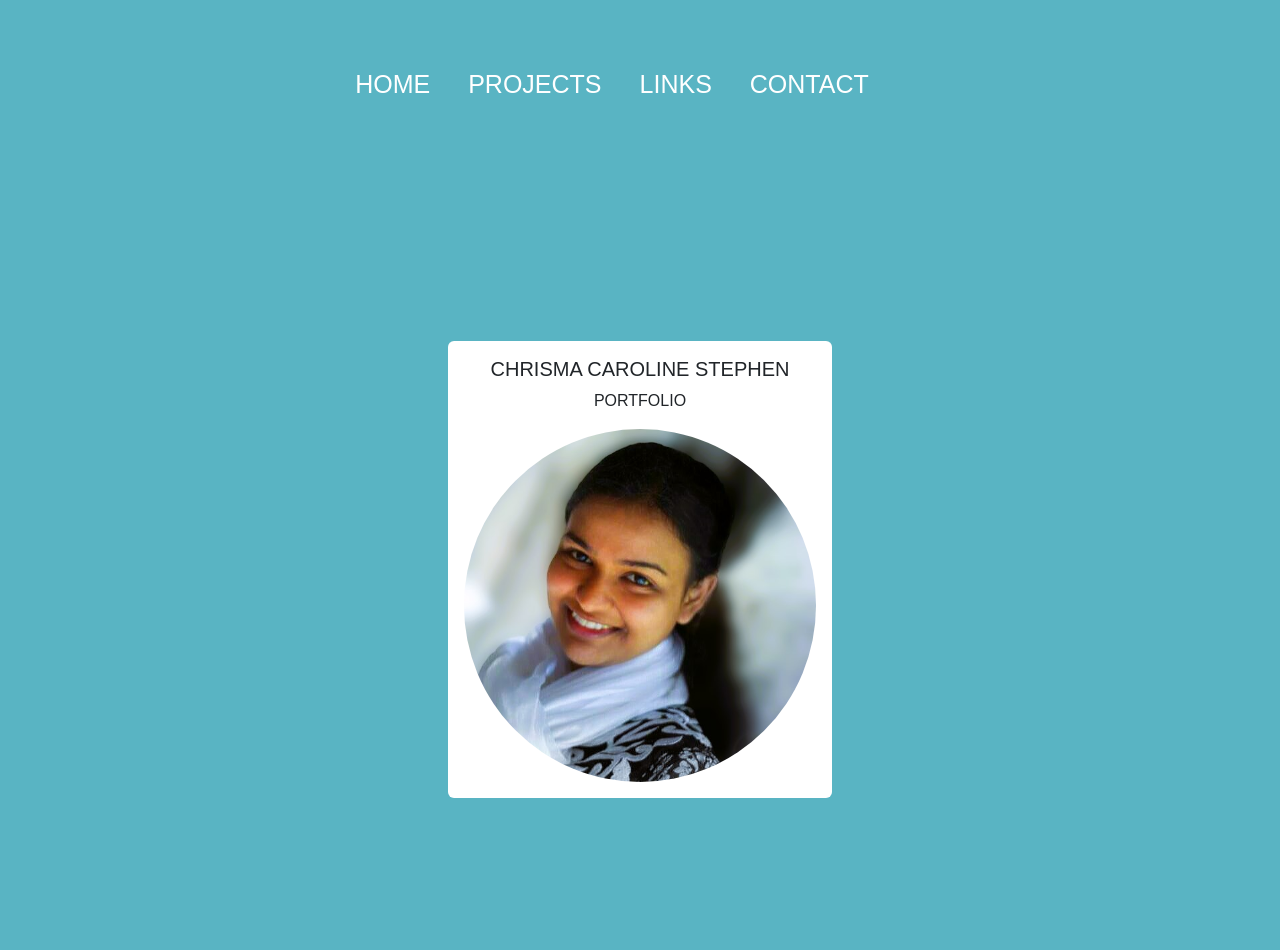
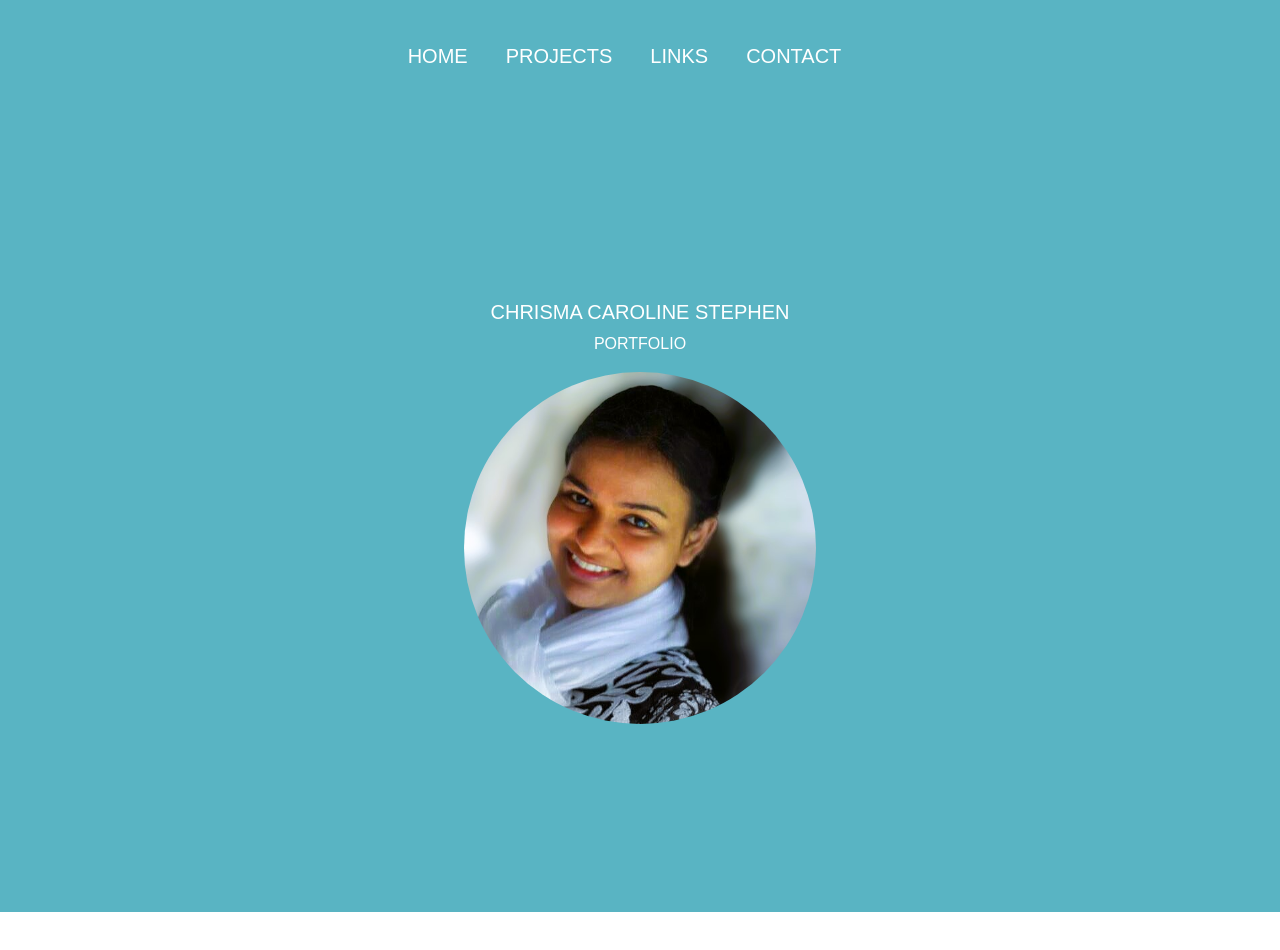
Before and after one commit to chrisma89/Chrisma-Caroline-Stephen, a React (Vite) app in the folder React/: page / in a window 1280 px wide. Shown: the top 950 px of the page. After the commit the page ends 912 px from the top, so only its background shows below. Built offline with nearby package versions, Linux system fonts and the light colour scheme.

Commit message:
navbar text size and padding reduced, card background and text color styled

```diff
--- a/React/src/Pages/HomeCard/index.jsx
+++ b/React/src/Pages/HomeCard/index.jsx
@@ -6,23 +6,13 @@ import "./style.css";
 
 function HomeCard() {
   return (
-    // <Container className="container homecard">
-    //   <h1 className="text-center">CHRISMA CAROLINE STEPHEN</h1>
-    //   <p className="text-center">PORTFOLIO</p>
 
-    //   <Card >
-    //     <Card.Img className="mx-auto rounded-circle image"
-    //       variant="top"
-    //       src="src\images\pic.jpeg"
-    //     />
-    //   </Card>
-    // </Container>
     <div className="container-fluid homecard">
     <Card className="mx-auto justify-content-center"style={{ width: '24rem' }}>
 
-      <Card.Body>
-        <Card.Title className="text-center">CHRISMA CAROLINE STEPHEN</Card.Title>
-        <Card.Text className="text-center">
+      <Card.Body style={{backgroundColor : "#59B4C3"}}>
+        <Card.Title className="text-center title" style={{color : "white"}}>CHRISMA CAROLINE STEPHEN</Card.Title>
+        <Card.Text className="text-center" style={{color : "white"}}>
           PORTFOLIO
         </Card.Text>
         <Card.Img className="rounded-circle" variant="top" src="src\images\pic.jpeg" />
--- a/React/src/Pages/HomeCard/style.css
+++ b/React/src/Pages/HomeCard/style.css
@@ -1,6 +1,7 @@
 .card {
   padding: 50;
   border: transparent !important;
+  background-color: #59B4C3;
 }
 .homecard {
   height: 100vh; /* 100% of the viewport height */
@@ -10,3 +11,7 @@
   align-items: center; /* Center vertically */
   background-color: #59B4C3;
 }
+
+.tile {
+  color : "white";
+}
--- a/React/src/components/navbar/style.css
+++ b/React/src/components/navbar/style.css
@@ -1,12 +1,12 @@
 /* style.css */
 .navbar-nav {
-  padding: 50px;
+  padding: 25px;
   justify-content: center;
   flex-grow: 1;
   width: vw;
   background-color: #59B4C3;
   color: #211C6A;
-  font-size: 25px;
+  font-size: 20px;
   /* display: flex; */
 }
 
```
